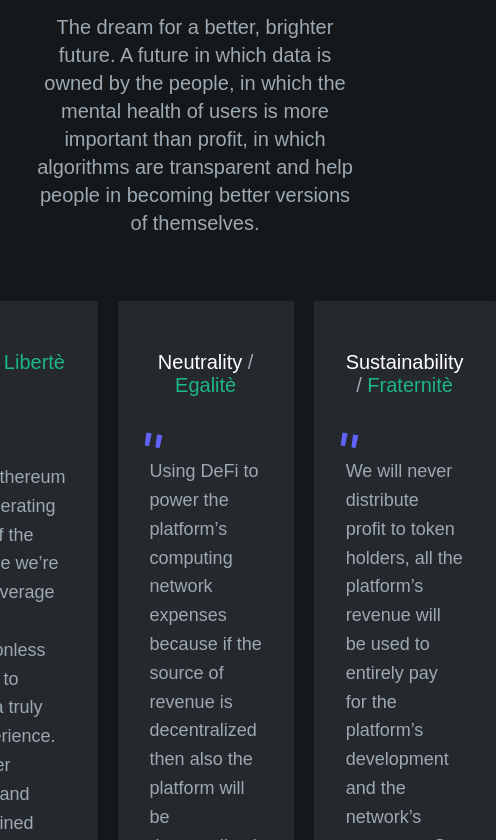
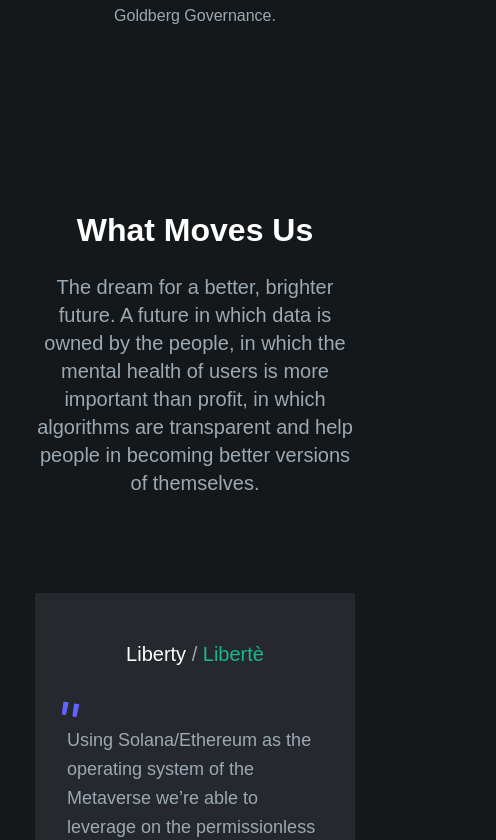
Before and after one commit to justin-cueva/Solarity-landing-page-cloned, a React (Create React App) app: page / in a window 390 px wide. Shown: the part 5224-6064 px from the top of the page, 496 px wide, since content can reach past the window. Built offline with nearby package versions, Linux system fonts and the light colour scheme.

Commit message:
made what moves us cards responsive

```diff
--- a/src/components/sectionDevEcosystem/Features.js
+++ b/src/components/sectionDevEcosystem/Features.js
@@ -28,7 +28,10 @@ const Features = () => {
     <div className="dev-eco-features-container">
       {featuresList.map((feature, index) => {
         return (
-          <div className={`dev-eco-feature dev-eco-feature--${index + 1}`}>
+          <div
+            key={index}
+            className={`dev-eco-feature dev-eco-feature--${index + 1}`}
+          >
             <div className="content">
               <span>{feature.subHeading}</span>
               <h3>{feature.heading}</h3>
--- a/src/components/sectionWhatMovesUs/Testimonials.js
+++ b/src/components/sectionWhatMovesUs/Testimonials.js
@@ -19,9 +19,9 @@ const testimonialsList = [
 const Testimonials = () => {
   return (
     <div className="testimonial-cards">
-      {testimonialsList.map((testimonial) => {
+      {testimonialsList.map((testimonial, index) => {
         return (
-          <div className="testimonial-card">
+          <div key={index} className="testimonial-card">
             <h4>
               {testimonial.english} <span className="slash">/</span>{" "}
               <span className="spanish">{testimonial.spanish}</span>
--- a/src/styles/index.css
+++ b/src/styles/index.css
@@ -38,14 +38,14 @@ ul {
 
 /* REUSABLE CLASSES */
 .section {
-  padding: 4rem 0;
+  padding: 9.2rem 0;
 }
 
 /* SECTION INTRO */
 .section-intro {
   width: 100%;
   max-width: 60rem;
-  margin: 0 auto;
+  margin: 0 auto 9.6rem auto;
   padding: 0 3.2rem;
   display: flex;
   flex-direction: column;
--- a/src/styles/sectionDevEcosystem/sectionDevEcosystem.css
+++ b/src/styles/sectionDevEcosystem/sectionDevEcosystem.css
@@ -1,7 +1,7 @@
 .dev-eco-features-container {
   width: 100%;
   max-width: 100rem;
-  margin: 9.6rem auto 0 auto;
+  margin: 0 auto;
   display: flex;
   flex-direction: column;
   gap: 8rem;
--- a/src/styles/sectionOwnYourMetaverse/features.css
+++ b/src/styles/sectionOwnYourMetaverse/features.css
@@ -1,7 +1,7 @@
 .own-your-metaverse__features {
   width: 100%;
   max-width: 100rem;
-  margin: 9.6rem auto 0 auto;
+  margin: 0 auto;
   display: grid;
   grid-template-columns: repeat(3, 1fr);
   row-gap: 3.2rem;
--- a/src/styles/sectionWhatMovesUs/sectionWhatMovesUs.css
+++ b/src/styles/sectionWhatMovesUs/sectionWhatMovesUs.css
@@ -1,8 +1,9 @@
 .testimonial-cards {
   display: flex;
+  flex-wrap: wrap;
   justify-content: center;
   gap: 2rem;
-  margin-top: 6.4rem;
+  padding: 0 3.2rem;
 }
 
 .testimonial-card {
```
